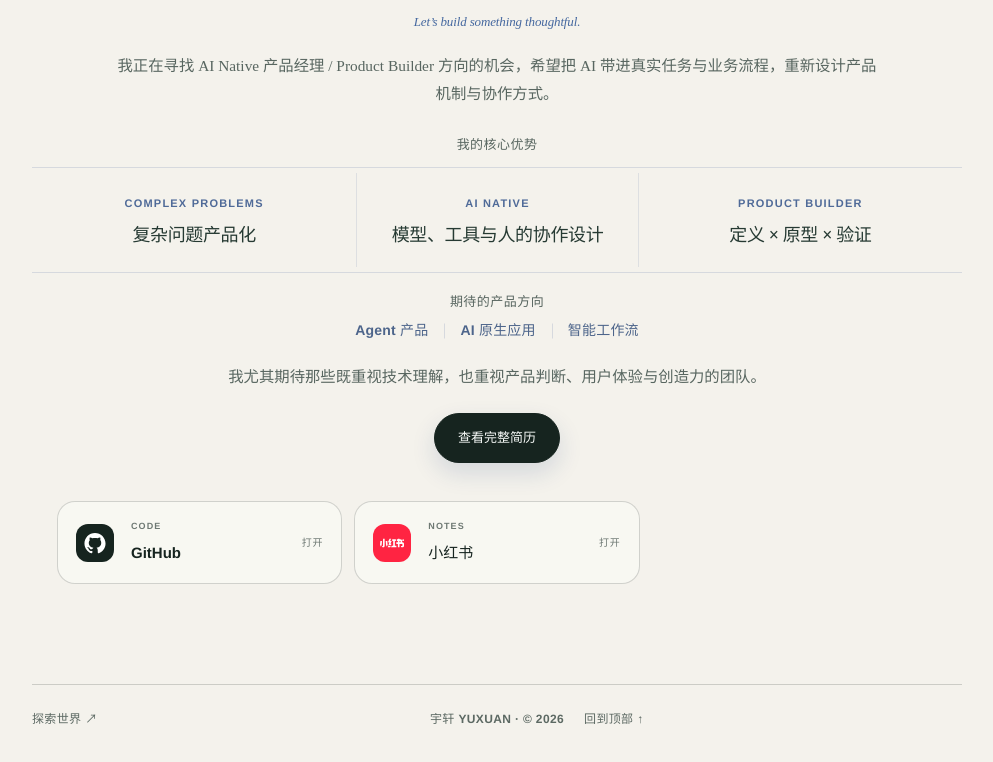
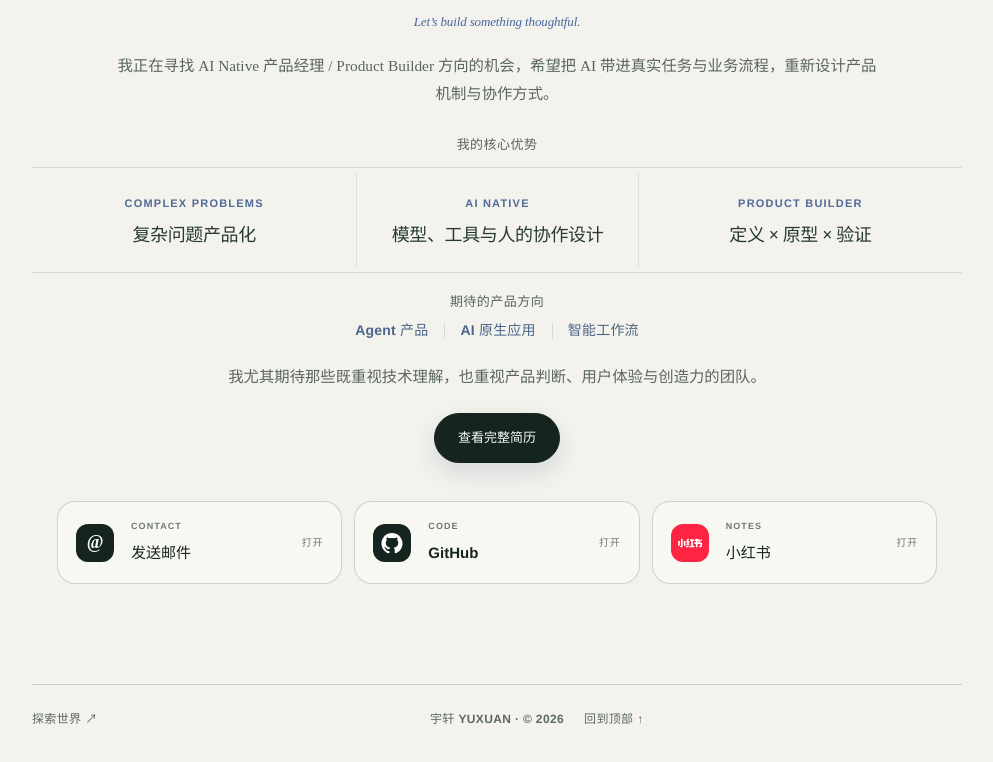
Before and after one commit to Yuxuan-23/yuxuan-studio, a website built with Vite: page index.html in a window 1280 px wide. Shown: the part 4427-5189 px from the top of the page, without its empty margins (143-1136 px from the left). Built offline with nearby package versions, Linux system fonts and the light colour scheme; animation ran at ten frames a second.

Commit message:
Restore public contact email

```diff
--- a/index.html
+++ b/index.html
@@ -428,6 +428,9 @@
           </div>
         </div>
         <div class="contact-actions" id="contact">
+          <a class="contact-channel contact-channel-email" href="mailto:wangyx9621@163.com">
+            <span class="contact-icon" aria-hidden="true">@</span><span class="contact-meta">CONTACT</span><strong>发送邮件</strong><i>打开</i>
+          </a>
           <a class="contact-channel" href="https://github.com/Yuxuan-23/" target="_blank" rel="noreferrer">
             <span class="contact-icon contact-icon-github" aria-hidden="true">
               <img src="./assets/github-mark.svg" alt="" width="22" height="22" />
```
Also changed, not shown: resume.html (+1 -0 lines).
